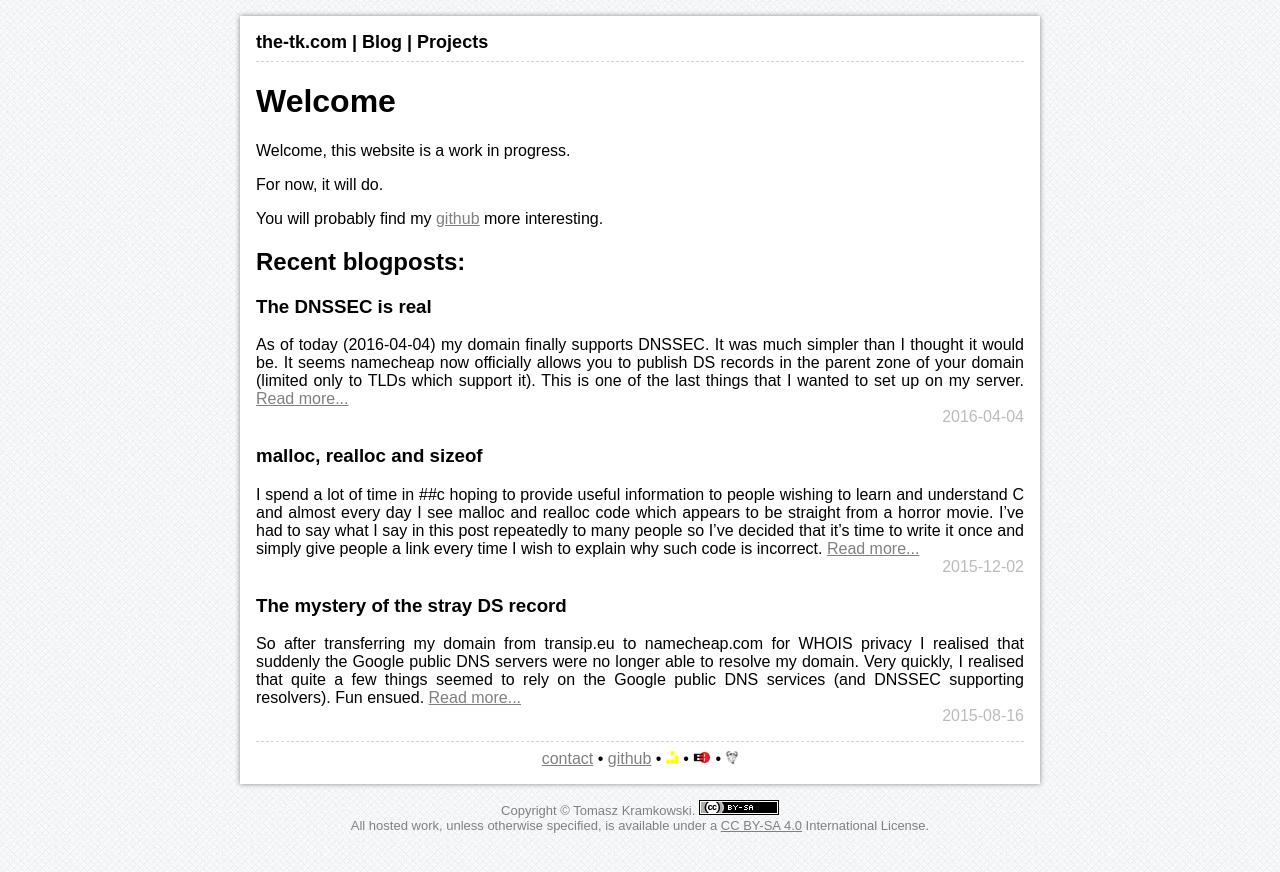
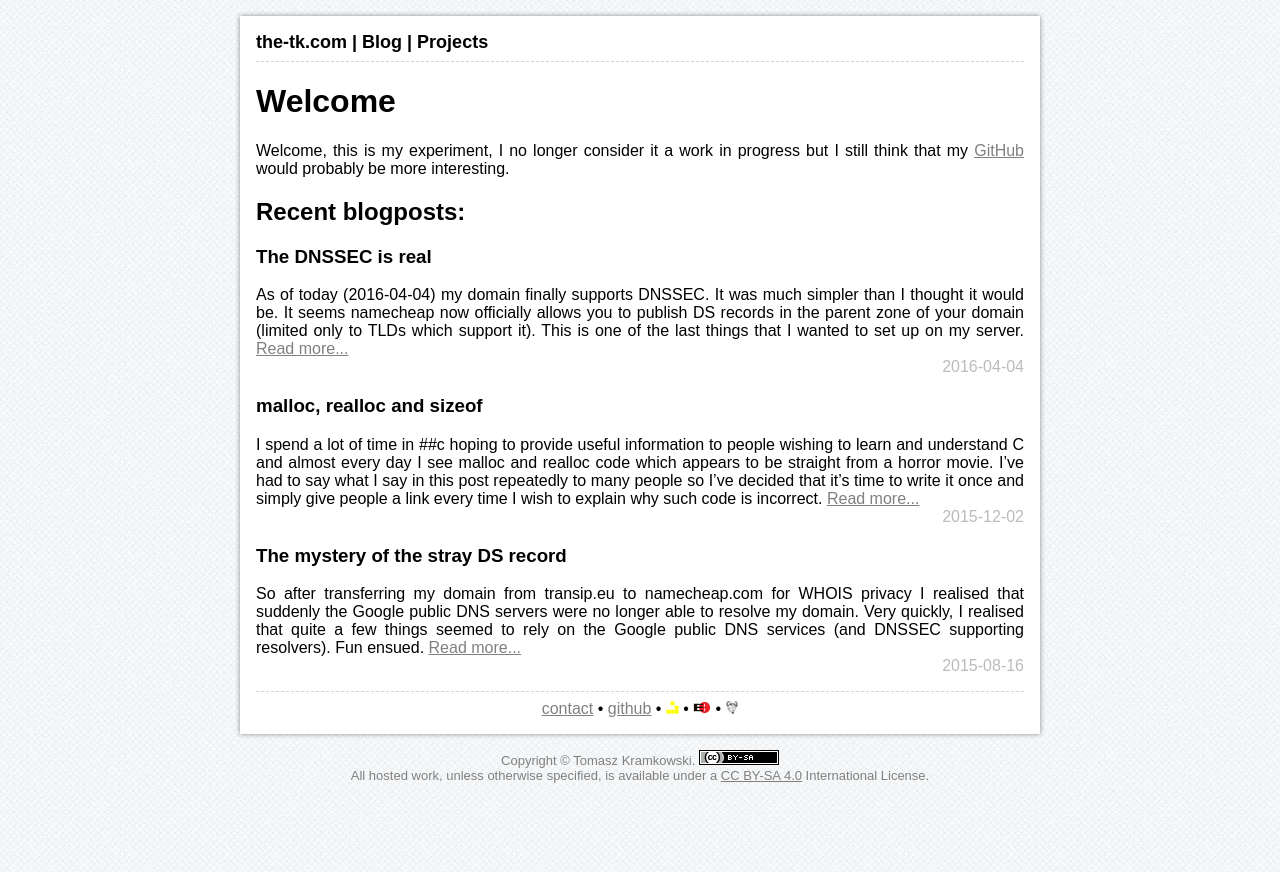
Before and after one commit to EliteTK/the-tk.com, a Jekyll site: the page built from index.md, in a window 1280 px wide. Shown: the top 872 px of the page. Built offline with Jekyll 4.4.1, drawn with Linux system fonts in a browser that asks for light colours.

Commit message:
index: turn index into mostly kramdown

```diff
--- a/index.html
+++ b/index.md
@@ -1,15 +1,12 @@
 ---
 layout: default
 ---
-<h1>Welcome</h1>
-<p>Welcome, this website is a work in progress.</p>
+# Welcome
 
-<p>For now, it will do.</p>
+Welcome, this is my experiment, I no longer consider it a work in progress but I
+still think that my [GitHub][github] would probably be more interesting.
 
-<p>You will probably find my <a href="https://github.com/EliteTK/">github</a>
-more interesting.</p>
-
-<h2>Recent blogposts:</h2>
+## Recent blogposts:
 <ul class="postlist">{% for post in site.posts limit: 3 %}
   <li>
     <article>
```
Also changed, not shown: other parts of index.md (+2 -0 lines).
